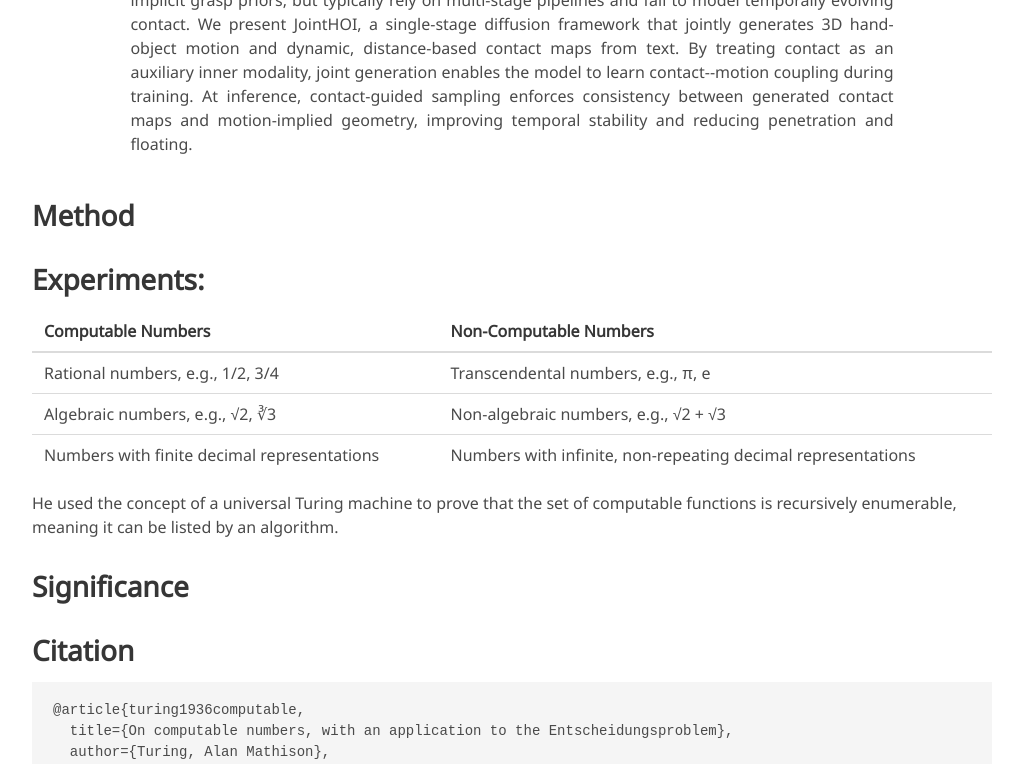
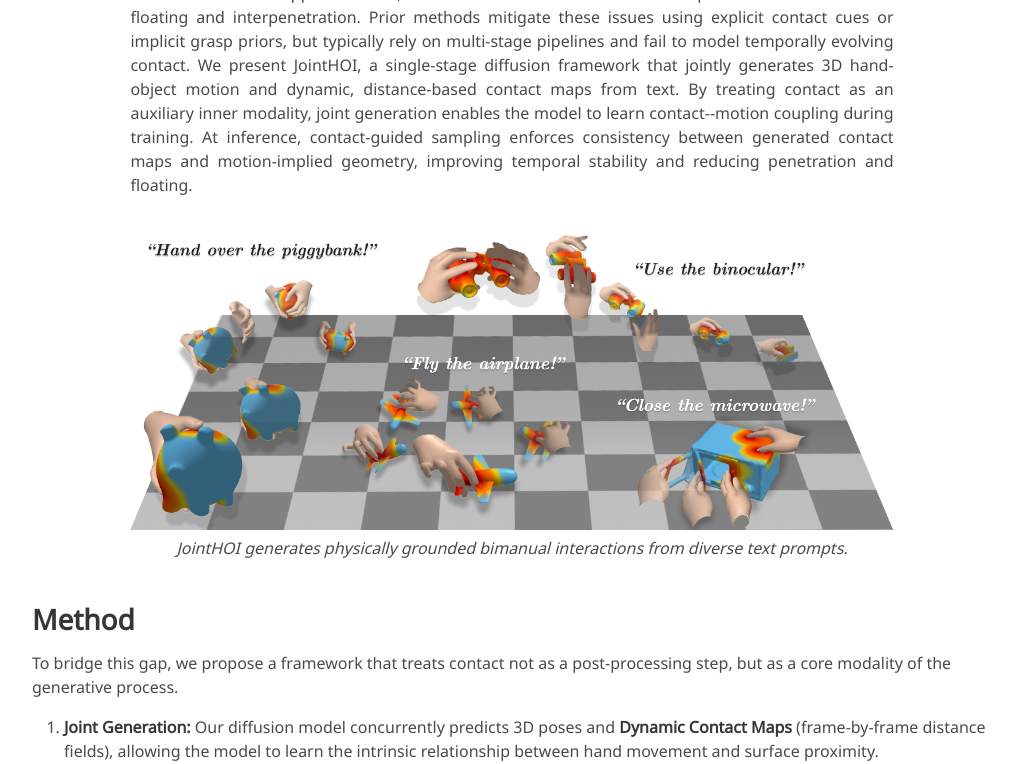
Before and after one commit to smk11602/jointhoi.github.io, a Jekyll site: the page built from index.md, in a window 1280 px wide and 1400 px high, scrolled down 619 px. Shown: the top 764 px of the window, without its empty margins (128-1151 px from the left). Built offline with Jekyll 4.4.1, drawn with Linux system fonts in a browser that asks for light colours; some web fonts are replaced; some of the changed text lies outside the part shown.

Commit message:
Update index.md

````diff
--- a/index.md
+++ b/index.md
@@ -19,33 +18,39 @@ Text-driven hand--object interaction (HOI) generation is gaining attention for i
     </div>
 </div>
 
+<div class="columns is-centered has-text-centered">
+    <div class="column is-four-fifths">
+        <img src="static/image/teaser.png" alt="JointHOI Teaser" style="width: 100%; height: auto;">
+        <p><em>JointHOI generates physically grounded bimanual interactions from diverse text prompts.</em></p>
+    </div>
+</div>
+
+## Method
+To bridge this gap, we propose a framework that treats contact not as a post-processing step, but as a core modality of the generative process.
+
+1. **Joint Generation:** Our diffusion model concurrently predicts 3D poses and **Dynamic Contact Maps** (frame-by-frame distance fields), allowing the model to learn the intrinsic relationship between hand movement and surface proximity.
+2. **Contact Inner Guidance (CIG):** During inference, we use the generated contact maps to guide the motion sampling. This ensures that the final 3D geometry strictly adheres to the predicted contact points, enforcing physical consistency.
+
+<div class="columns is-centered has-text-centered">
+    <div class="column is-four-fifths">
+        <img src="static/image/main_fig.pdf" alt="Method Overview" style="width: 100%; height: auto;">
+    </div>
+</div>
 
 
-## Method
-
-
-## Experiments:
-
-| Computable Numbers | Non-Computable Numbers |
-|-------------------|-----------------------|
-| Rational numbers, e.g., 1/2, 3/4 | Transcendental numbers, e.g., π, e |
-| Algebraic numbers, e.g., √2, ∛3 | Non-algebraic numbers, e.g., √2 + √3 |
-| Numbers with finite decimal representations | Numbers with infinite, non-repeating decimal representations |
-
-He used the concept of a universal Turing machine to prove that the set of computable functions is recursively enumerable, meaning it can be listed by an algorithm.
-
-## Significance
-
+## Experiments
+<div class="columns is-centered has-text-centered">
+    <div class="column is-four-fifths">
+        <img src="static/image/result_table.png" alt="Quantitative Results" style="width: 100%; height: auto;">
+    </div>
+</div>
+<div class="columns is-centered has-text-centered">
+    <div class="column is-four-fifths">
+        <img src="static/image/motion_compare_vis.png" alt="Qualitative Results" style="width: 100%; height: auto;">
+    </div>
+</div>
 
 ## Citation
 ```
-@article{turing1936computable,
-  title={On computable numbers, with an application to the Entscheidungsproblem},
-  author={Turing, Alan Mathison},
-  journal={Journal of Mathematics},
-  volume={58},
-  number={345-363},
-  pages={5},
-  year={1936}
-}
+
 ```
````
Also changed, not shown: other parts of index.md (+2 -3 lines).
